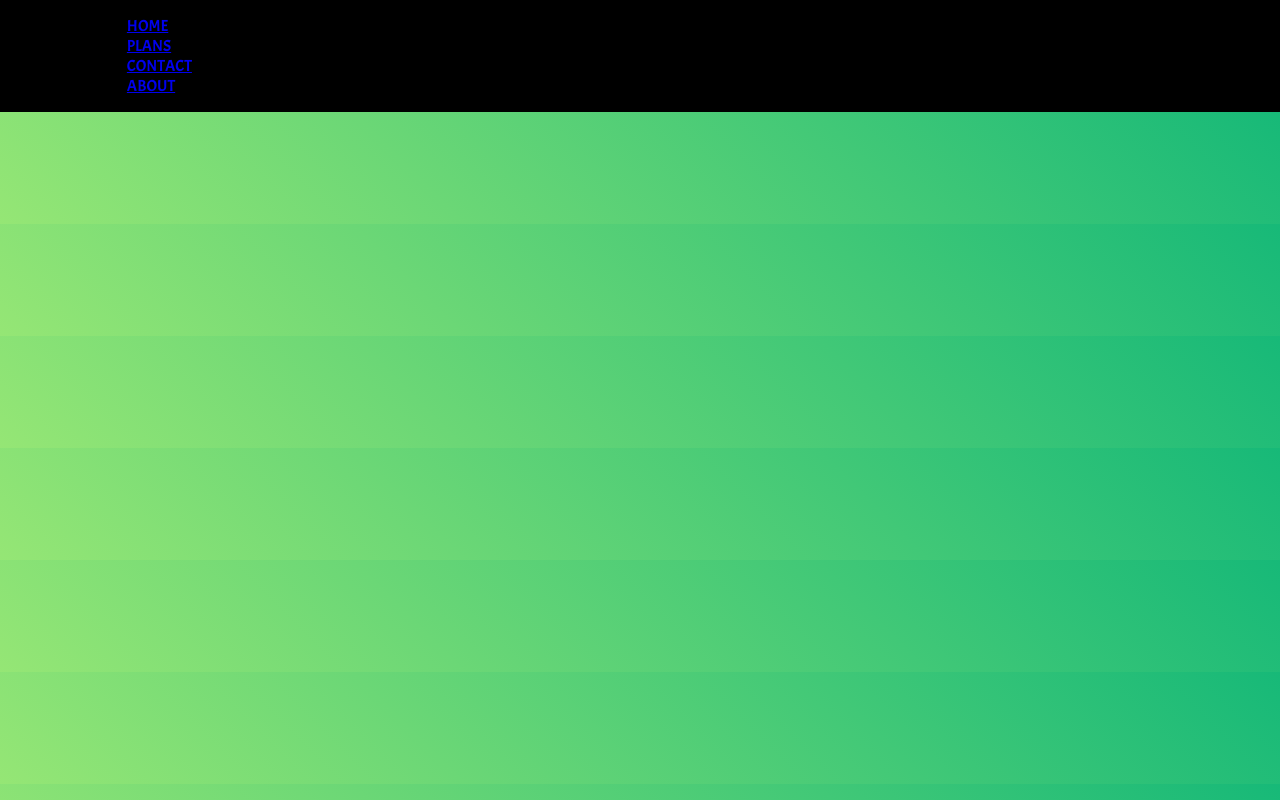
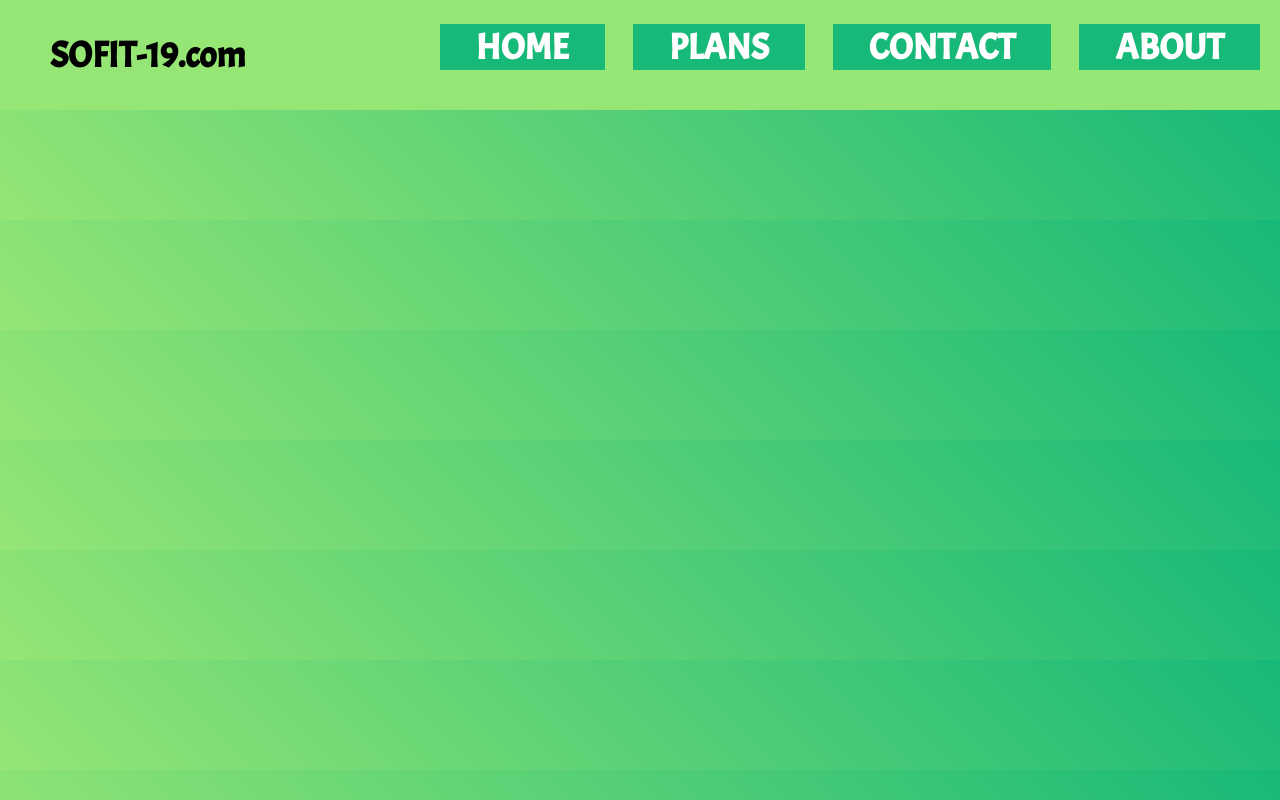
Before and after one commit to nikitaprodanov/WEBDesignFinalProjecct, a website: page index.html in a window 1280 px wide. Drawn offline with Linux system fonts and the light colour scheme.

Commit message:
Header ver 1.0

```diff
--- a/scss/styles.scss
+++ b/scss/styles.scss
@@ -10,11 +10,32 @@ body{
     filter: progid:DXImageTransform.Microsoft.gradient( startColorstr='#95e675', endColorstr='#17b978',GradientType=1 ); /* IE6-9 fallback on horizontal gradient */
 }
 header{
-    background: black;
+    background: #95e675;
     display: flex;
-    .name{
-        margin-left: 100px;
-        font-size: 40px;
+    justify-content: space-between;
+    p{
+        margin: 32px;
+        margin-left: 50px;
+        font-size: 36px;
+        font-weight: bold;
         text-align: center;
     }
+    ul{
+        display: flex;
+        list-style: none;
+        justify-content: space-between;
+        li{
+            background-color: #17b978;
+            margin: 8px;
+            margin-right: 20px;
+            padding-left: 36px;
+            padding-right: 36px;
+            font-size: 36px;
+            a{
+                text-decoration: none;
+                color: white;
+                font-weight: bold;
+            }
+        }
+    }
 }
```
Also changed, not shown: css/styles.css.
